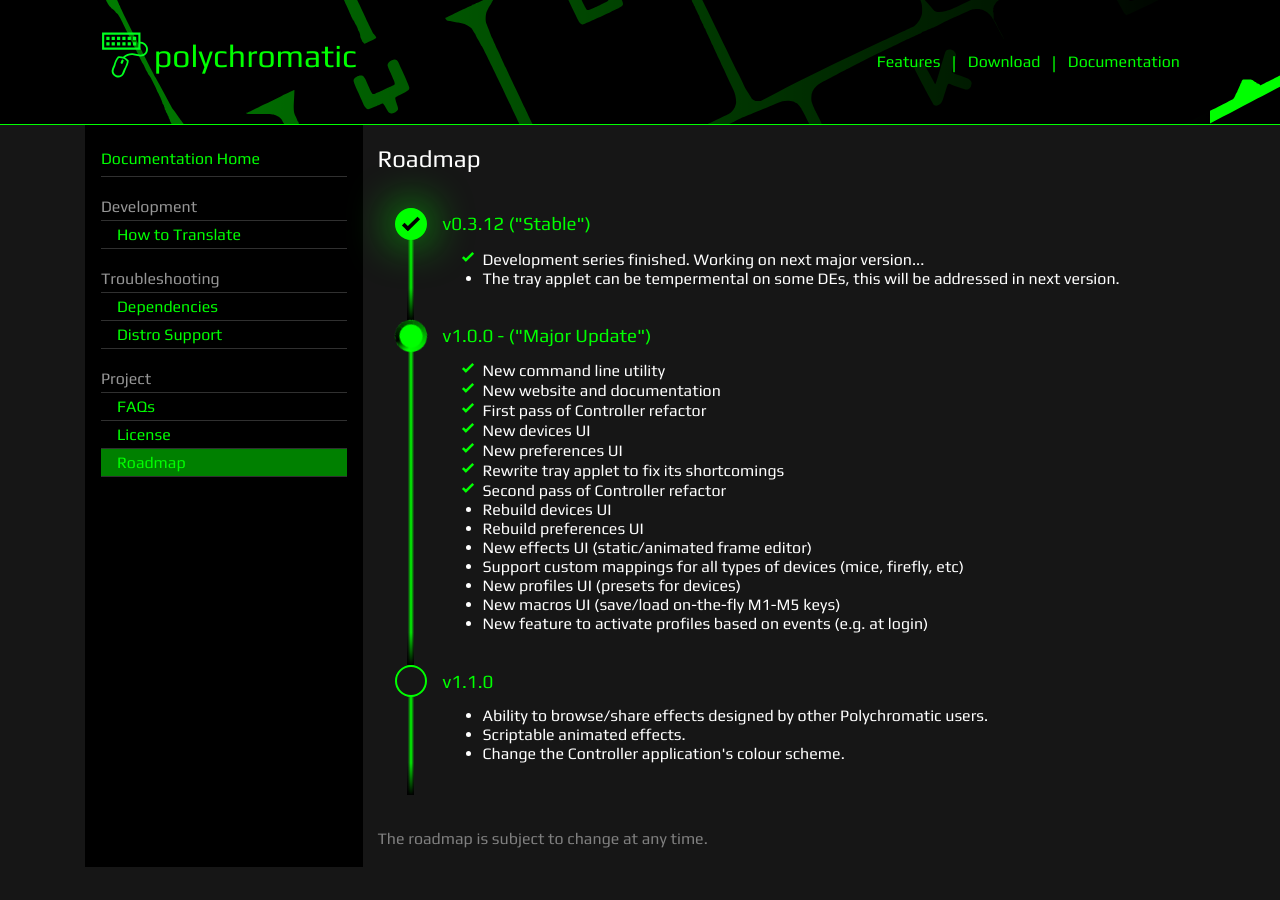
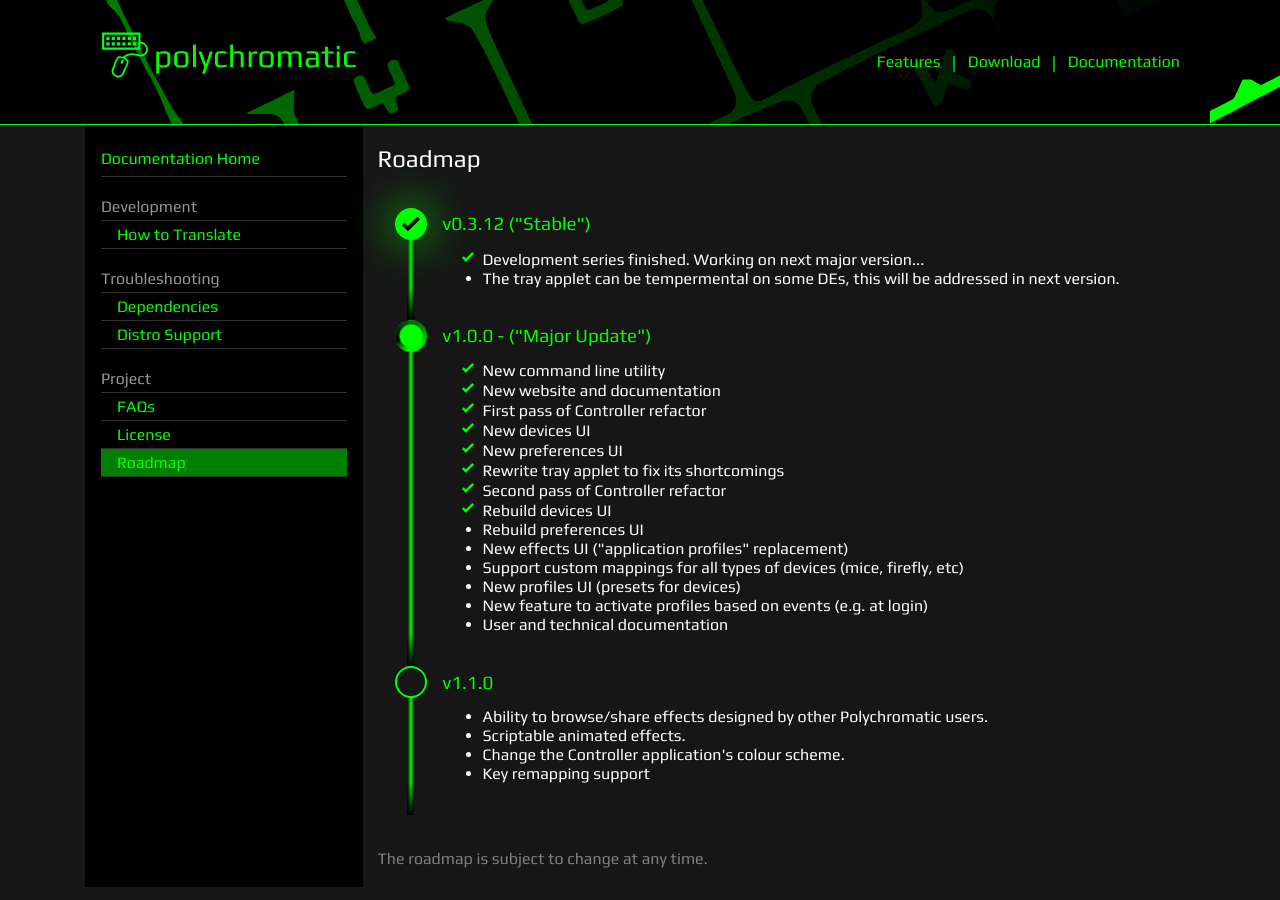
Before and after one commit to polychromatic/website, a Jekyll site: the page built from docs/roadmap.md, in a window 1280 px wide and 900 px high. Built offline with Jekyll 4.4.1, drawn with Linux system fonts in a browser that asks for light colours.

Commit message:
Update roadmap.

```diff
--- a/docs/roadmap.md
+++ b/docs/roadmap.md
@@ -22,14 +22,14 @@ roadmap:
         - New preferences UI
         - Rewrite tray applet to fix its shortcomings
         - Second pass of Controller refactor
+        - Rebuild devices UI
       pending:
-        - Rebuild devices UI
         - Rebuild preferences UI
-        - New effects UI (static/animated frame editor)
+        - New effects UI ("application profiles" replacement)
         - Support custom mappings for all types of devices (mice, firefly, etc)
         - New profiles UI (presets for devices)
-        - New macros UI (save/load on-the-fly M1-M5 keys)
         - New feature to activate profiles based on events (e.g. at login)
+        - User and technical documentation
 
     - name: v1.1.0
       checked: false
@@ -39,6 +39,7 @@ roadmap:
         - Ability to browse/share effects designed by other Polychromatic users.
         - Scriptable animated effects.
         - Change the Controller application's colour scheme.
+        - Key remapping support
 
 ---
 
```
